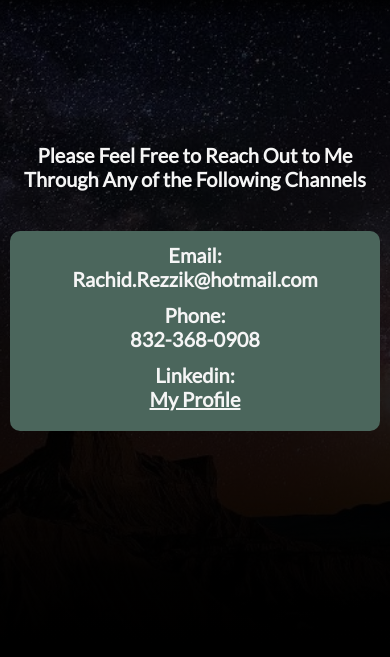
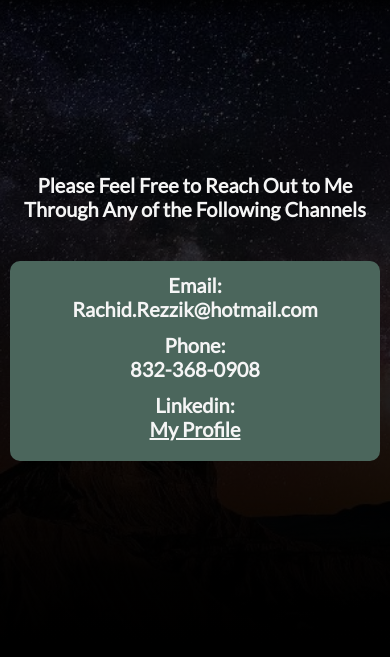
Before and after one commit to RachidRezzik/Porfolio_Site, a plain HTML site: page html/contact.html in a window 390 px wide. Shown: the part 90-747 px from the top of the page. Drawn offline with Linux system fonts and the light colour scheme; a web font is replaced by a local one.

Commit message:
fixed contact page mobile view

```diff
--- a/css/style.css
+++ b/css/style.css
@@ -869,7 +869,8 @@ body{
     width: 96.5%;
     max-width: 500px;
     margin: 0px auto;
-    margin-top: -60px;
+    padding-top: 40px;
+    /* margin-top: -60px; */
     margin-bottom: 40px;
     color: whitesmoke;
 }
@@ -883,6 +884,7 @@ body{
     color: whitesmoke;
     font-size: 20px;
     border-radius: 10px;
+    margin-bottom: 40px;
 }
 
 .contact_section h3{
```
Also changed, not shown: html/about/story_goals.html (+1 -1 lines).
